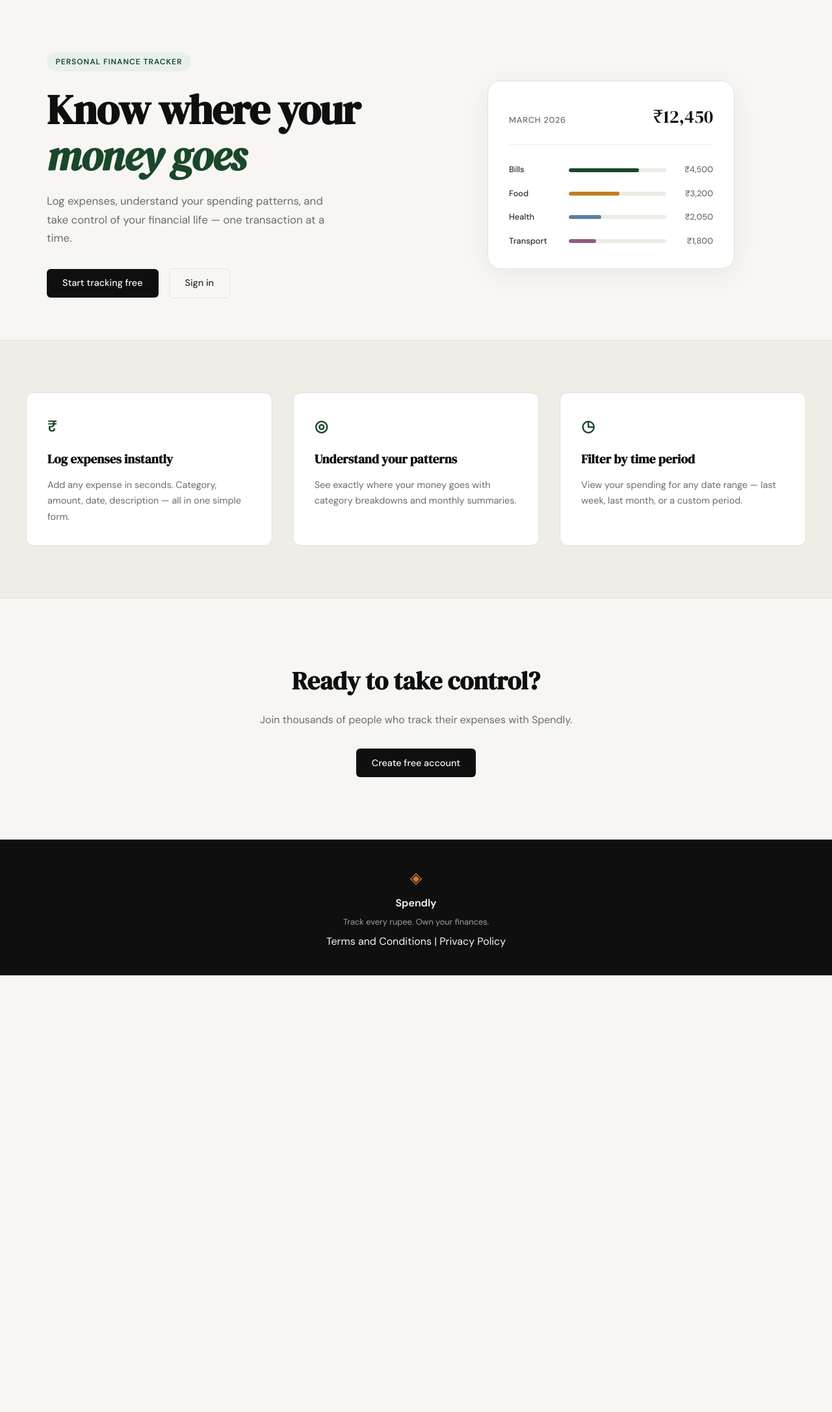
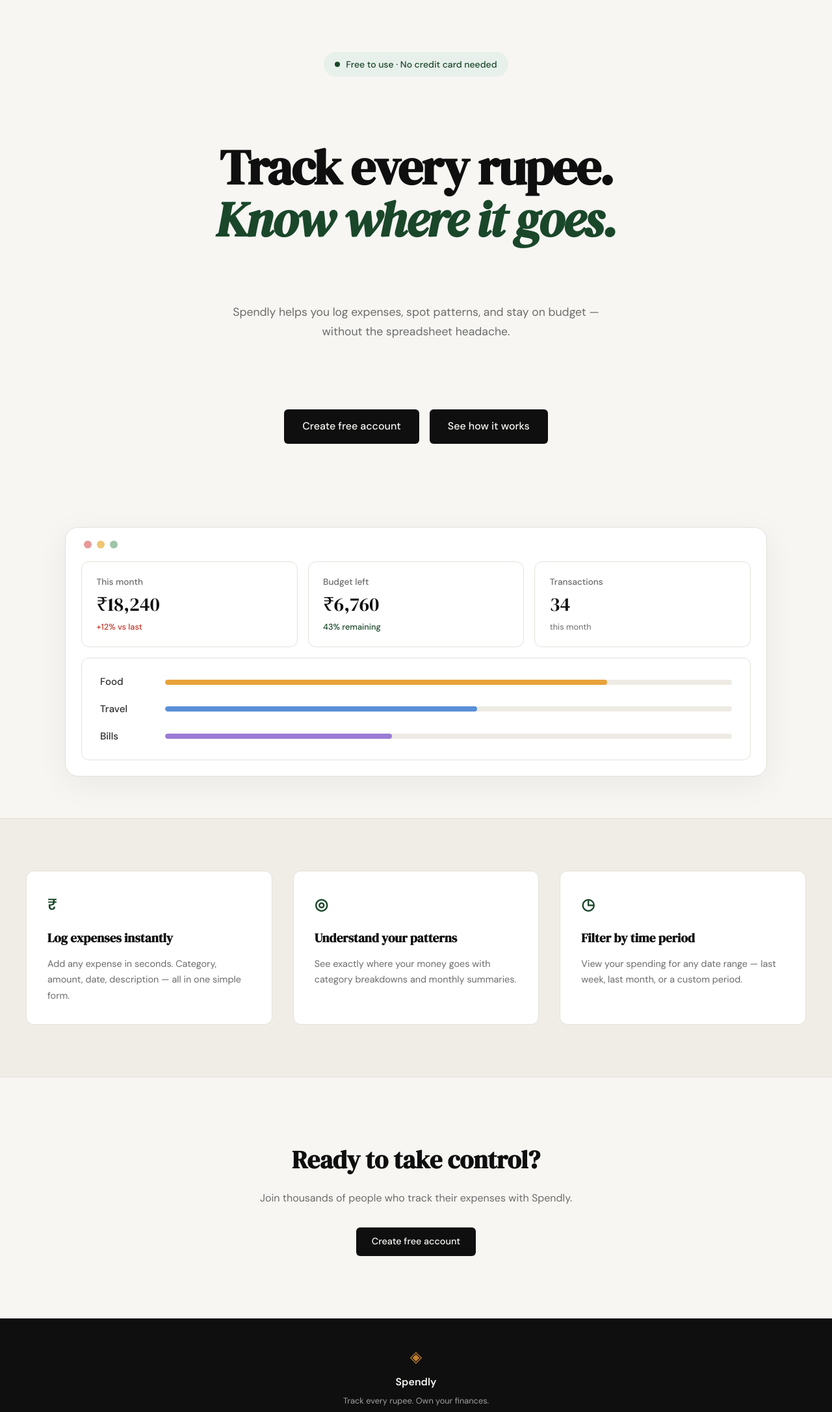
Before and after one commit to salik702/Expense-Tracker, a Flask app: page / in a window 1280 px wide. Shown: the part 61-2234 px from the top of the page at 65% size. Before the commit the page ends 1562 px from the top, so only its background shows below. Run offline with Flask 3, Linux system fonts and the light colour scheme.

Commit message:
landing: redesign hero section to match mockup

```diff
--- /dev/null
+++ b/static/css/landing.css
@@ -0,0 +1,218 @@
+/* ------------------------------------------------------------------ */
+/* Hero                                                                */
+/* ------------------------------------------------------------------ */
+
+.hero {
+    max-width: var(--max-width);
+    margin: 0 auto;
+    padding: 5rem 2rem 4rem;
+    text-align: center;
+    display: flex;
+    flex-direction: column;
+    align-items: center;
+}
+
+.hero-pill {
+    display: inline-flex;
+    align-items: center;
+    gap: 0.55rem;
+    background: var(--accent-light);
+    color: var(--accent);
+    font-family: var(--font-body);
+    font-size: 0.875rem;
+    font-weight: 500;
+    padding: 0.5rem 1.1rem;
+    border-radius: 999px;
+    margin-bottom: 2.25rem;
+}
+
+.hero-pill-dot {
+    width: 8px;
+    height: 8px;
+    border-radius: 50%;
+    background: var(--accent);
+    flex-shrink: 0;
+}
+
+.hero-title {
+    font-family: var(--font-display);
+    font-size: clamp(2.75rem, 6vw, 4.75rem);
+    line-height: 1.05;
+    letter-spacing: -0.025em;
+    color: var(--ink);
+    margin-bottom: 1.5rem;
+    max-width: 900px;
+}
+
+.hero-title em {
+    font-style: italic;
+    color: var(--accent);
+}
+
+.hero-subtitle {
+    font-size: 1.1rem;
+    color: var(--ink-muted);
+    line-height: 1.7;
+    max-width: 620px;
+    margin: 0 auto 2.5rem;
+}
+
+.hero-actions {
+    display: flex;
+    gap: 1rem;
+    align-items: center;
+    justify-content: center;
+    flex-wrap: wrap;
+    margin-bottom: 4rem;
+}
+
+.hero-actions .btn-primary {
+    padding: 0.85rem 1.75rem;
+    font-size: 1rem;
+    font-weight: 500;
+    border-radius: var(--radius-sm);
+}
+
+/* ------------------------------------------------------------------ */
+/* Hero mock (browser-window card)                                     */
+/* ------------------------------------------------------------------ */
+
+.hero-mock {
+    width: 100%;
+    max-width: 1080px;
+    display: flex;
+    justify-content: center;
+}
+
+.mock-window {
+    width: 100%;
+    background: var(--paper-card);
+    border: 1px solid var(--border);
+    border-radius: var(--radius-lg);
+    padding: 1.25rem 1.5rem 1.5rem;
+    box-shadow: 0 12px 50px rgba(0, 0, 0, 0.06);
+    text-align: left;
+}
+
+.mock-dots {
+    display: flex;
+    gap: 0.5rem;
+    margin-bottom: 1.25rem;
+    padding: 0 0.25rem;
+}
+
+.mock-dot {
+    width: 12px;
+    height: 12px;
+    border-radius: 50%;
+    display: block;
+}
+
+.mock-dot-1 { background: #e89a9a; }
+.mock-dot-2 { background: #f0c674; }
+.mock-dot-3 { background: #9ec5a8; }
+
+/* ------------------------------------------------------------------ */
+/* Hero mock — stat cards row                                          */
+/* ------------------------------------------------------------------ */
+
+.mock-stats {
+    display: grid;
+    grid-template-columns: repeat(3, 1fr);
+    gap: 1rem;
+    margin-bottom: 1rem;
+}
+
+.mock-stat {
+    background: var(--paper-card);
+    border: 1px solid var(--border);
+    border-radius: var(--radius-md);
+    padding: 1.25rem 1.4rem;
+}
+
+.mock-stat-label {
+    font-size: 0.85rem;
+    font-weight: 500;
+    color: var(--ink-muted);
+    margin-bottom: 0.5rem;
+}
+
+.mock-stat-value {
+    font-family: var(--font-display);
+    font-size: 1.85rem;
+    color: var(--ink);
+    line-height: 1.1;
+    margin-bottom: 0.5rem;
+}
+
+.mock-stat-meta {
+    font-size: 0.8rem;
+    font-weight: 500;
+}
+
+.mock-stat-meta-up { color: var(--danger); }
+.mock-stat-meta-good { color: var(--accent); }
+.mock-stat-meta-muted { color: var(--ink-muted); font-weight: 400; }
+
+/* ------------------------------------------------------------------ */
+/* Hero mock — bar chart card                                          */
+/* ------------------------------------------------------------------ */
+
+.mock-bars-card {
+    background: var(--paper-card);
+    border: 1px solid var(--border);
+    border-radius: var(--radius-md);
+    padding: 1.5rem 1.75rem;
+    display: flex;
+    flex-direction: column;
+    gap: 1.1rem;
+}
+
+.mock-bars-card .mock-bar-row {
+    display: grid;
+    grid-template-columns: 80px 1fr;
+    align-items: center;
+    gap: 1.25rem;
+}
+
+.mock-bars-card .mock-cat {
+    font-size: 0.95rem;
+    font-weight: 500;
+    color: var(--ink-soft);
+}
+
+.mock-bars-card .mock-bar-track {
+    height: 8px;
+    background: var(--border-soft);
+    border-radius: 999px;
+    overflow: hidden;
+}
+
+.mock-bars-card .mock-bar {
+    height: 100%;
+    border-radius: 999px;
+    transition: width 0.6s ease;
+}
+
+.mock-bar-food { background: #e8a23a; }
+.mock-bar-travel { background: #5a8fd6; }
+.mock-bar-bills { background: #9a7cd4; }
+
+/* ------------------------------------------------------------------ */
+/* Responsive                                                          */
+/* ------------------------------------------------------------------ */
+
+@media (max-width: 900px) {
+    .hero { padding: 3.5rem 1.5rem 3rem; }
+
+    .mock-stats { grid-template-columns: 1fr; }
+
+    .mock-bars-card { padding: 1.25rem 1.4rem; }
+}
+
+@media (max-width: 600px) {
+    .hero { padding: 2.5rem 1rem 2rem; }
+    .hero-actions { margin-bottom: 2.5rem; }
+    .hero-actions .btn-primary { width: 100%; }
+    .mock-window { padding: 1rem 1rem 1.25rem; }
+}
--- a/templates/landing.html
+++ b/templates/landing.html
@@ -2,59 +2,74 @@
 
 {% block title %}Spendly — Track Every Rupee{% endblock %}
 
+{% block head %}
+<link rel="stylesheet" href="{{ url_for('static', filename='css/landing.css') }}">
+{% endblock %}
+
 {% block content %}
 
 <section class="hero">
-    <div class="hero-inner">
-        <div class="hero-badge">Personal Finance Tracker</div>
+    <div class="hero-pill">
+        <span class="hero-pill-dot"></span>
+        Free to use · No credit card needed
+    </div>
     <h1 class="hero-title">
-            Know where your<br>
-            <em>money goes</em>
+        Track every rupee.<br>
+        <em>Know where it goes.</em>
     </h1>
     <p class="hero-subtitle">
-            Log expenses, understand your spending patterns,
-            and take control of your financial life —
-            one transaction at a time.
+        Spendly helps you log expenses, spot patterns, and stay
+        on budget — without the spreadsheet headache.
     </p>
     <div class="hero-actions">
-            <a href="{{ url_for('register') }}" class="btn-primary">Start tracking free</a>
-            <a href="{{ url_for('login') }}" class="btn-ghost">Sign in</a>
+        <a href="{{ url_for('register') }}" class="btn-primary">Create free account</a>
+        <a href="{{ url_for('login') }}" class="btn-primary">See how it works</a>
+    </div>
+
+    <div class="hero-mock">
+        <div class="mock-window">
+            <div class="mock-dots">
+                <span class="mock-dot mock-dot-1"></span>
+                <span class="mock-dot mock-dot-2"></span>
+                <span class="mock-dot mock-dot-3"></span>
+            </div>
+
+            <div class="mock-stats">
+                <div class="mock-stat">
+                    <div class="mock-stat-label">This month</div>
+                    <div class="mock-stat-value">₹18,240</div>
+                    <div class="mock-stat-meta mock-stat-meta-up">+12% vs last</div>
+                </div>
+                <div class="mock-stat">
+                    <div class="mock-stat-label">Budget left</div>
+                    <div class="mock-stat-value">₹6,760</div>
+                    <div class="mock-stat-meta mock-stat-meta-good">43% remaining</div>
+                </div>
+                <div class="mock-stat">
+                    <div class="mock-stat-label">Transactions</div>
+                    <div class="mock-stat-value">34</div>
+                    <div class="mock-stat-meta mock-stat-meta-muted">this month</div>
                 </div>
             </div>
-    <div class="hero-visual">
-        <div class="mock-card">
-            <div class="mock-card-header">
-                <span class="mock-label">March 2026</span>
-                <span class="mock-total">₹12,450</span>
+
+            <div class="mock-bars-card">
+                <div class="mock-bar-row">
+                    <span class="mock-cat">Food</span>
+                    <div class="mock-bar-track">
+                        <div class="mock-bar mock-bar-food" style="width: 78%"></div>
                     </div>
-            <div class="mock-bars">
+                </div>
+                <div class="mock-bar-row">
+                    <span class="mock-cat">Travel</span>
+                    <div class="mock-bar-track">
+                        <div class="mock-bar mock-bar-travel" style="width: 55%"></div>
+                    </div>
+                </div>
                 <div class="mock-bar-row">
                     <span class="mock-cat">Bills</span>
                     <div class="mock-bar-track">
-                        <div class="mock-bar" style="width: 72%"></div>
+                        <div class="mock-bar mock-bar-bills" style="width: 40%"></div>
                     </div>
-                    <span class="mock-amt">₹4,500</span>
-                </div>
-                <div class="mock-bar-row">
-                    <span class="mock-cat">Food</span>
-                    <div class="mock-bar-track">
-                        <div class="mock-bar mock-bar-2" style="width: 52%"></div>
-                    </div>
-                    <span class="mock-amt">₹3,200</span>
-                </div>
-                <div class="mock-bar-row">
-                    <span class="mock-cat">Health</span>
-                    <div class="mock-bar-track">
-                        <div class="mock-bar mock-bar-3" style="width: 33%"></div>
-                    </div>
-                    <span class="mock-amt">₹2,050</span>
-                </div>
-                <div class="mock-bar-row">
-                    <span class="mock-cat">Transport</span>
-                    <div class="mock-bar-track">
-                        <div class="mock-bar mock-bar-4" style="width: 28%"></div>
-                    </div>
-                    <span class="mock-amt">₹1,800</span>
                 </div>
             </div>
         </div>
```
Lines whose indentation alone changed are shown as unchanged.
